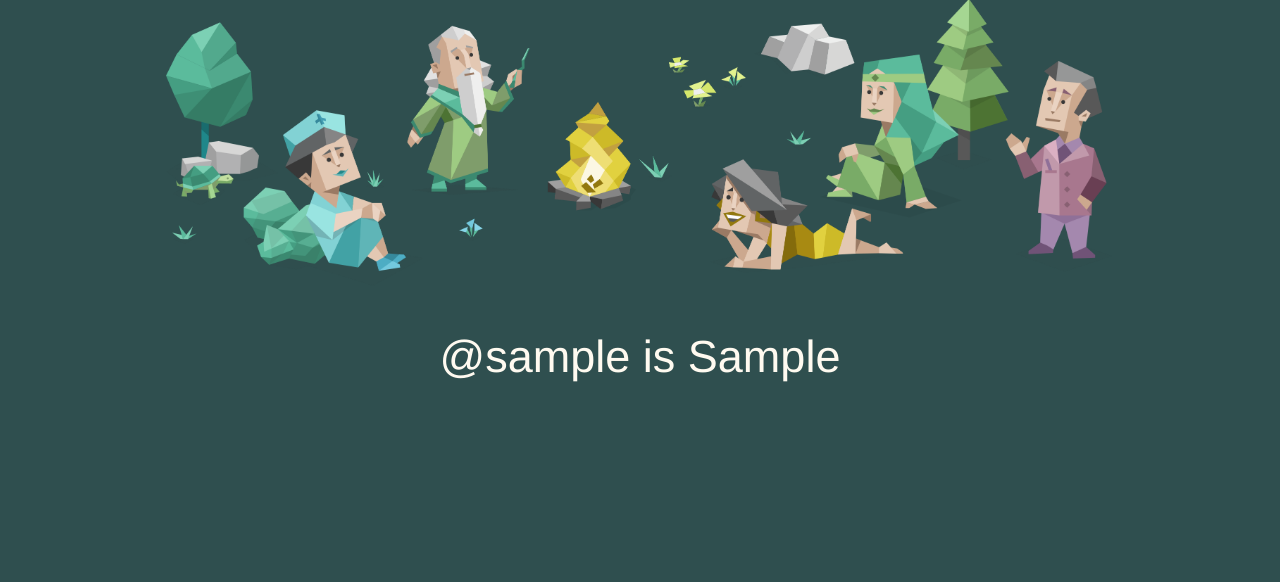
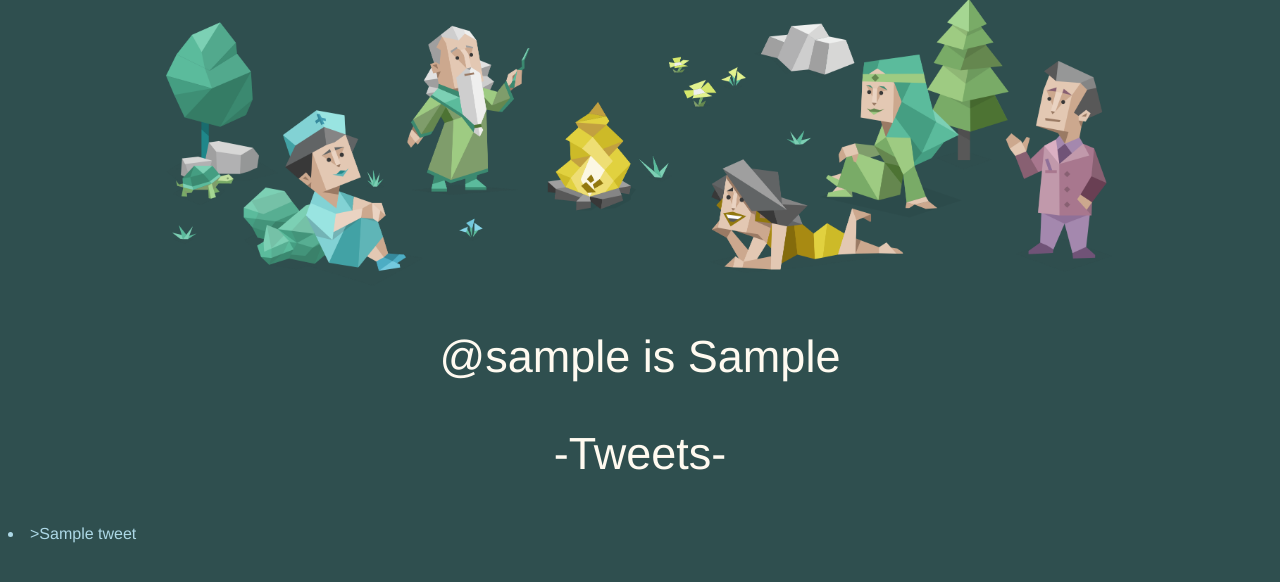
Before and after one commit to 0xcan/myers-briggs-tweet-classification, a Flask app: template templates/prediction.html in a window 1280 px wide. Shown: the part 81-663 px from the top of the page. Run offline with Flask 2, Linux system fonts and the light colour scheme; the template is opened without the code that fills it: most values are stand-ins (such as "Sample title", 1, 10 or a date in 2020).

Commit message:
Tweets Added

```diff
--- a/templates/prediction.html
+++ b/templates/prediction.html
@@ -23,6 +23,10 @@ img {
   margin-right: auto;
   width: 75%;
 }
+li{
+  color: lightblue;
+  font-family: helvetica;
+}
 
 </style>
 </head>
@@ -30,5 +34,10 @@ img {
 <h1>Myers-Briggs Personality Type Prediction</h1>
 <img src="{{url_for('static', filename='prediction.png')}}">
 <p>@{{username}} is {{predicted_type}} </p>
+
+<p> -Tweets- </p>
+{% for tweet in tweets %}
+<li><span class="my-handle">></span><input type="hidden" name="handles[]" value="{{ tweet }}"/>{{ tweet }}</li>
+{% endfor %}
 </body>
 </html>
```
